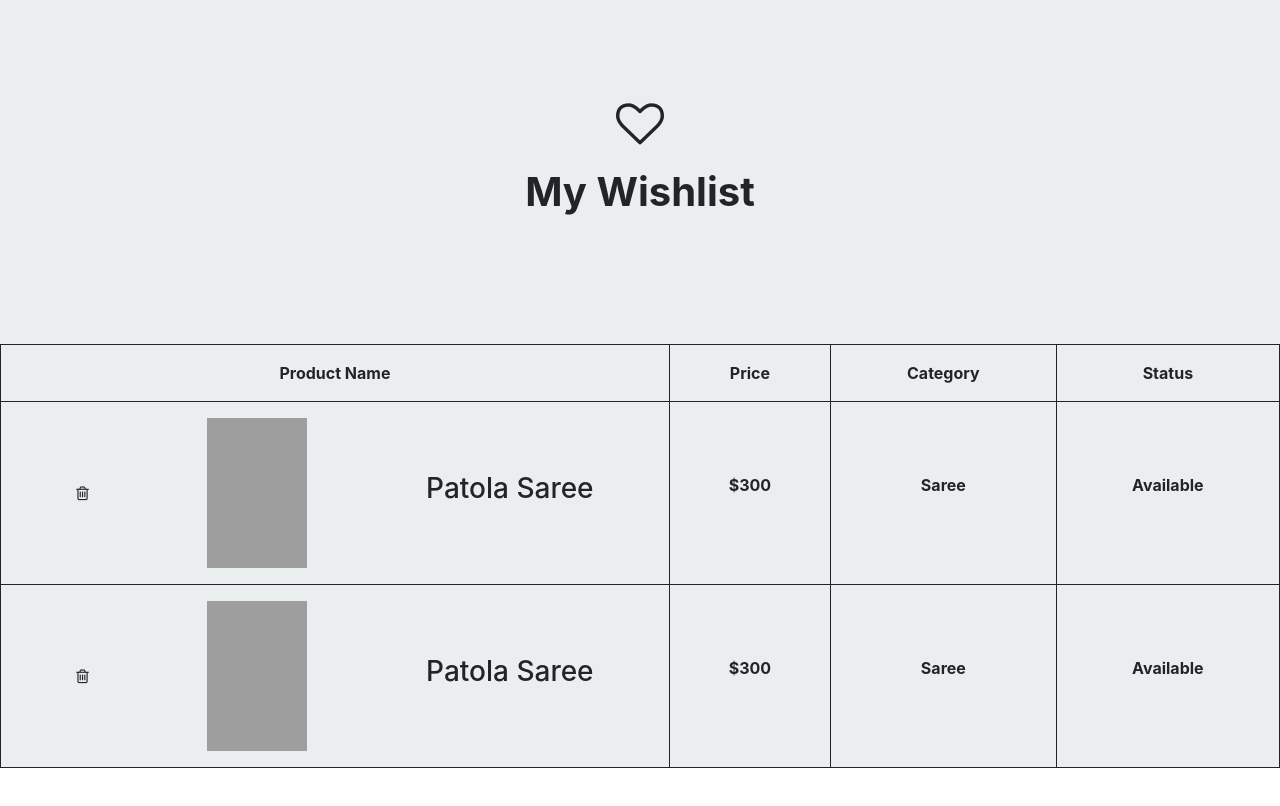
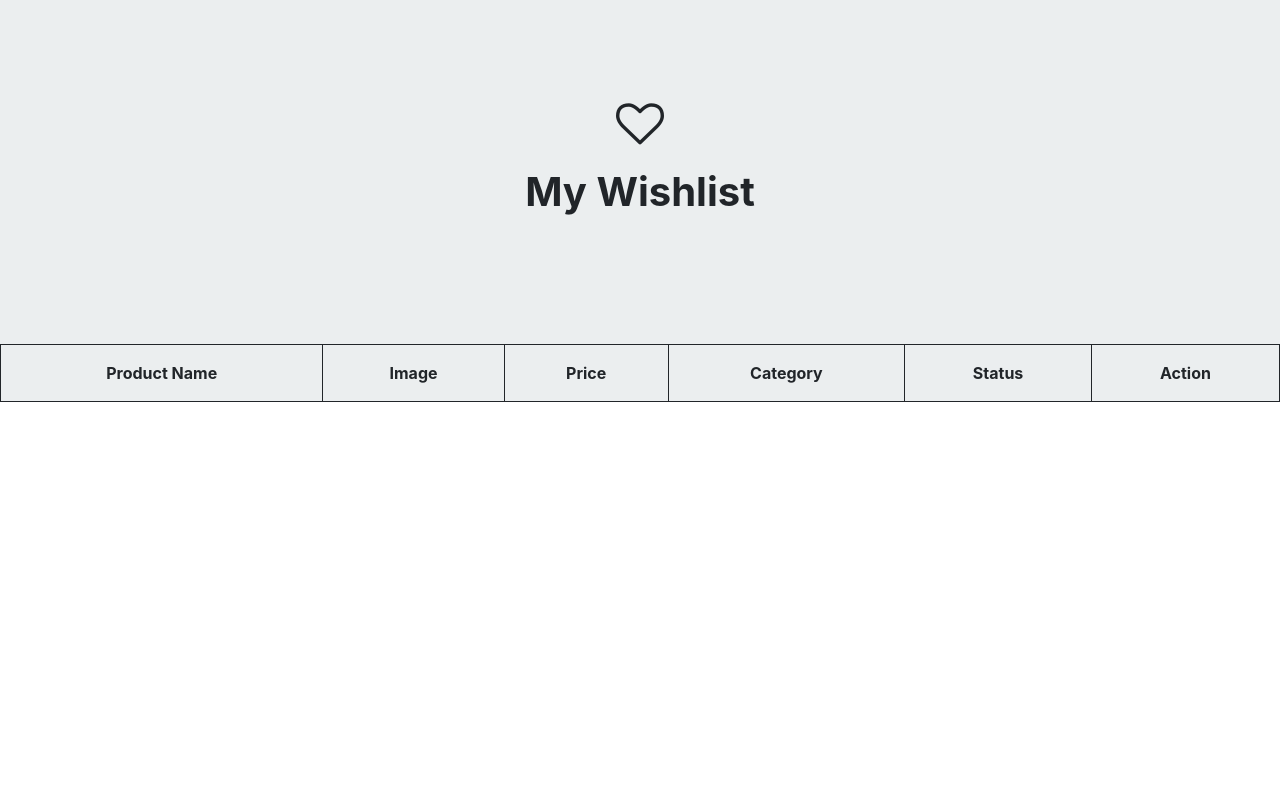
Before and after one commit to kajalkkl3011/Shopping_once_again, a React (Create React App) app: page /wishlist in a window 1280 px wide. Shown: the top 806 px of the page. Built offline with nearby package versions, Linux system fonts and the light colour scheme; grey boxes are pictures that could not be loaded.

Commit message:
Integrated add and remove item to wishlist and integrated add product to sell feature

```diff
--- a/src/Components/Login/Login.js
+++ b/src/Components/Login/Login.js
@@ -2,7 +2,7 @@ import React, { useState } from "react";
 import { Link } from "react-router-dom";
 import {useHistory} from "react-router-dom";
 import { Firebase } from "../../firebase/config";
-import Logo from "../../olx-logo.png";
+// import Logo from "../../olx-logo.png";
 import RoundLoading from "../Loading/RoundLoading";
 import "./Login.css";
 
--- a/src/Components/PostCards/PostCards.js
+++ b/src/Components/PostCards/PostCards.js
@@ -1,34 +1,44 @@
-import React,{useContext} from 'react'
-import Heart from '../../assets/Heart'
-import {useHistory} from "react-router-dom";
-import {PostContext} from "../../contextStore/PostContext";
-import "./postcards.css"
+import React, { useContext, useState } from "react";
+import Heart from "../../assets/Heart";
+import { useHistory } from "react-router-dom";
+import { PostContext } from "../../contextStore/PostContext";
+import "./postcards.css";
 
-function PostCards({product,index}) {
-    let {setPostContent} = useContext(PostContext)//at the time of onClick on post ,the specified post item assigned to postContent by setPostContent function and it will be stored in a global context PostContext
-
-    const history=useHistory()//at the time of onClick on post , we want redirect to the view post page
+function PostCards({ product, index }) {
+  let { setPostContent } = useContext(PostContext); //at the time of onClick on post ,the specified post item assigned to postContent by setPostContent function and it will be stored in a global context PostContext
+  const [wishListItem, setWishListItem] = useState(JSON.parse(localStorage.getItem("wishlistItem")) || [])
+  const history = useHistory(); //at the time of onClick on post , we want redirect to the view post page
 
   const addToWishlist = (product) => {
-      const products = JSON.parse(localStorage.getItem('products')) || [];
-      const index = products.findIndex(pr => pr.id === product.id);
-      if(index !== -1) {
-        products.splice(index, 1);
+    const wishlistItem = [...wishListItem];
+    const index = wishlistItem.findIndex((pr) => pr.id === product.id);
+    if (index !== -1) {
+      wishlistItem.splice(index, 1);
     } else {
-        products.push(product);
+      wishlistItem.push(product);
     }
-      localStorage.setItem('products', JSON.stringify(products));
+    localStorage.setItem("wishlistItem", JSON.stringify(wishlistItem));
+    setWishListItem(wishlistItem);
+  };
+
+  const getWishListColor =() =>{
+    // const wishlistItem = JSON.parse(localStorage.getItem("wishlistItem")) || [];
+    const index = wishListItem.findIndex((pr) => pr.id === product.id);
+    return index > -1 ? "red": "black"
   }
 
   return (
-      <div className="card" key={index} onClick={()=>{
+    <div className="card" key={index}>
+      <div className="favorite" onClick={() => addToWishlist(product)}>
+        <Heart color={getWishListColor()}></Heart>
+      </div>
+      <div
+        onClick={() => {
           setPostContent(product);
           history.push("/view");
           // addToWishlist(product);
-      }}>
-        <div className="favorite">
-          <Heart></Heart>
-        </div>
+        }}
+      >
         <div className="image">
           <img src={product.url} alt="" />
         </div>
@@ -41,8 +51,8 @@ function PostCards({product,index}) {
           <span>{product.createdAt}</span>
         </div>
       </div>
-
-    )
+    </div>
+  );
 }
 
-export default PostCards
+export default PostCards;
--- a/src/Components/PostCards/postcards.css
+++ b/src/Components/PostCards/postcards.css
@@ -10,12 +10,16 @@
 
   .card .favorite {
     display: flex;
+    position: absolute;
+    right: 10px;
+    top:5px;
     justify-content: flex-end;
     align-items: center;
   }
 
   .card .image {
     display: flex;
+    margin-top: 25px;
     justify-content: center;
     align-items: center;
   }
--- a/src/Components/Signup/Signup.js
+++ b/src/Components/Signup/Signup.js
@@ -1,6 +1,6 @@
 import React, { useState } from "react";
 import { Link } from "react-router-dom";
-import Logo from "../../olx-logo.png";
+// import Logo from "../../olx-logo.png";
 import "./Signup.css";
 import { Firebase } from "../../firebase/config";
 import { useHistory } from "react-router";
--- a/src/Pages/wishlist.js
+++ b/src/Pages/wishlist.js
@@ -1,65 +1,78 @@
-import React from 'react'
+import React, {useState} from "react";
 
+const  WishList = (props)=> {
+  const [wishListItem, setWishListItem] = useState(
+    JSON.parse(localStorage.getItem("wishlistItem")) || []
+  );
 
-function wishList(props) {
+  const removeProductFromWishlist=(index)=>{
+      let updatedWishList = [...wishListItem];
+      updatedWishList.splice(index,1);
+      setWishListItem(updatedWishList)
+      localStorage.setItem("wishlistItem", JSON.stringify(updatedWishList));
+  }
+
+  const renderRows = () => {
+      return wishListItem.map((item, index)=>{
           return (
-        <div className='main-div'>
-            <div className='main-wrapper'>
-                <div className='header-wrapper'>
-                <i className="fa fa-heart-o wishlist-icon" aria-hidden="true"></i>
-                <h1>My Wishlist</h1>
-                </div>
-                <div className='table-wrapper'>
-                    <table className='wishlist-table'>
-                        <thead>
-                            <th>Product Name</th>
-                            <th>Price</th>
-                            <th>Category</th>
-                            <th>Status</th>
-                        </thead>
-                        <tbody>
+            <tr>
             <td>
               <div className="wishlist-item">
 
-                            <i className="fa fa-trash-o" aria-hidden="true"></i>
-                            <img src="https://rukminim2.flixcart.com/image/332/398/kwqq1zk0/sari/o/c/w/free-coco-m-maroon-shop-lady-unstitched-original-imag9csmf8ac4xza.jpeg?q=50" alt="" className='wishlist-img'/>
-                            <h3>Patola Saree</h3>
+                <h3>{item.name}</h3>
               </div>
             </td>
             <td>
-                                <p>$300</p>
+            <img
+                  src={item.url}
+                  alt=""
+                  className="wishlist-img"
+                />
             </td>
             <td>
-                                <p>Saree</p>
+              <p>{item.price}</p>
+            </td>
+            <td>
+              <p>{item.category}</p>
             </td>
             <td>
               <p>Available</p>
             </td>
-                        </tbody>
+            <td>
+            <i className="fa fa-trash-o" aria-hidden="true" onClick={()=>removeProductFromWishlist(index)}></i>
+            </td>
+          </tr>
+          )
+      })
+  };
+
+  return (
+    <div className="main-div">
+      <div className="main-wrapper">
+        <div className="header-wrapper">
+          <i className="fa fa-heart-o wishlist-icon" aria-hidden="true"></i>
+          <h1>My Wishlist</h1>
+        </div>
+        <div className="table-wrapper">
+          <table className="wishlist-table">
+            <thead>
+              <tr>
+                <th>Product Name</th>
+                <th>Image</th>
+                <th>Price</th>
+                <th>Category</th>
+                <th>Status</th>
+                <th>Action</th>
+              </tr>
+            </thead>
             <tbody>
-                        <td>
-                                <div className="wishlist-item">
-
-                            <i className="fa fa-trash-o" aria-hidden="true"></i>
-                            <img src="https://rukminim2.flixcart.com/image/332/398/kwqq1zk0/sari/o/c/w/free-coco-m-maroon-shop-lady-unstitched-original-imag9csmf8ac4xza.jpeg?q=50" alt="" className='wishlist-img'/>
-                            <h3>Patola Saree</h3>
-                                </div>
-                            </td>
-                            <td>
-                                <p>$300</p>
-                            </td>
-                            <td>
-                                <p>Saree</p>
-                            </td>
-                            <td>
-                                <p>Available</p>
-                            </td>
+              {renderRows()}
             </tbody>
           </table>
         </div>
       </div>
     </div>
-    )
+  );
 }
 
-export default wishList
+export default WishList;
--- a/src/assets/Heart.js
+++ b/src/assets/Heart.js
@@ -1,13 +1,13 @@
 import React from 'react'
 
-export default function Heart() {
+export default function Heart({color}) {
     return(
         <svg
         width="24px"
         height="24px"
         viewBox="0 0 1024 1024"
         data-aut-id="icon"
-
+        fill={color || "black"}
         fillRule="evenodd"
       >
         <path
--- a/src/assets/OlxLogo.js
+++ b/src/assets/OlxLogo.js
@@ -2,7 +2,6 @@ import React from 'react'
 
 export default  function OlxLogo() {
     return(
-
-        <a href="#"><div className="brand-text"><i className="fa fa-shopping-bag" ></i>SOA </div> </a>
+        <a href="/"><div className="brand-text"><i className="fa fa-shopping-bag" ></i>SOA </div> </a>
       )
 }
--- /dev/null
+++ b/src/constant/constant.js
@@ -0,0 +1,105 @@
+const postData = [
+    {
+      "description": "Pure Cotten washable",
+      "price": "1200",
+      "url": "https://www.aishwaryadesignstudio.com/content/images/thumbs/0069984_glitzy-pink-designer-saree-with-resham_900.jpeg",
+      "category": "Saree",
+      "userId": "tM7GGDGqDHR6tDm0oUOizPMmA6f2",
+      "createdAt": "Sat Oct 30 2021",
+      "name": "Saari",
+      "id": "z8ZlXPC9a3ZzRBOJjNFO"
+    },
+    {
+      "name": "Saree",
+      "price": "2500",
+      "description": "Liquid Retina HD display · 15.5 cm / 6.1‑inch (diagonal) all-screen LCD Multi-Touch display with IPS technology",
+      "userId": "ANTsV5ja27W4Ym3nktxMjXxzsYu1",
+      "category": "Saree",
+      "createdAt": "Sat Oct 09 2021",
+      "url": "https://media.istockphoto.com/photos/pretty-indian-young-hindu-bride-in-studio-shot-picture-id1270784869?k=20&m=1270784869&s=612x612&w=0&h=SR4orhmXYOabF3fY27WWuyGqZcnwQRwBADHueUG_dMY=",
+      "id": "sO6Qsdb1mDIFiQ6g6SgY"
+    },
+    {
+      "createdAt": "Sat Oct 09 2021",
+      "userId": "GLDzj1StSuQB7yZi6kS83JOrTfM2",
+      "url": "https://assets.panashindia.com/media/catalog/product/cache/1/image/9df78eab33525d08d6e5fb8d27136e95/3/1/310mw07.jpg",
+      "category": "Kurta Payjama",
+      "name": "Kurta Payjama",
+      "price": "480000",
+      "description": "Less used .. ONAM offer.. great mileage around 5km..",
+      "id": "ii7jM0k5E7kXDuKxbwhM"
+    },
+    {
+      "url": "https://images.indianexpress.com/2021/05/gold-jewellery_1200-Copy.jpg",
+      "price": "859000",
+      "description": "BMW i8 is a lovely vehicle to drive even though it’s lacking. It hugs the road and commands attention. It’s thrilling in a way that few cars can achieve without speed. Sure, it’s quick, but it won’t set track records or quarter-mile times.",
+      "name": "Jewellery",
+      "userId": "GLDzj1StSuQB7yZi6kS83JOrTfM2",
+      "createdAt": "Sat Oct 09 2021",
+      "category": "Jewellery",
+      "id": "g4kYmJsCPp5wUvZcVIW9"
+    },
+    {
+      "url": "https://cdn.shopify.com/s/files/1/2482/1950/products/0019_Lashkaraa_202110663-Copy_640x.jpg?v=1616021820",
+      "name": "Lengha Choli",
+      "createdAt": "Sat Oct 09 2021",
+      "description": "Create detailed DSLR quality pictures and cinematic Full HD movies with ease, even in difficult low light situations, using the 24.1 Megapixel EOS 2000D",
+      "userId": "AKf07OwwtZNxF7PELpEhbly7CV63",
+      "category": "Lengha Choli",
+      "price": "52499",
+      "id": "QHhcfbonVDqCYFnWU9kx"
+    },
+    {
+      "price": "58000",
+      "url": "https://m.media-amazon.com/images/I/91dObdLJ5gL._UL1500_.jpg",
+      "category": "Tops",
+      "name": "Tops",
+      "createdAt": "Sat Oct 09 2021",
+      "description": "Nikon's EXPEED image processor combined with an outstanding autofocus system and the ability to shoot at ISO 25,600",
+      "id": "NmXsHLJHPUNHWr68aJUz"
+    },
+    {
+      "category": "Plaza",
+      "description": "fresh sealed box ..",
+      "url": "https://5.imimg.com/data5/PQ/AP/MY-12584044/georgette-plazo-suit-500x500.jpg",
+      "userId": "GLDzj1StSuQB7yZi6kS83JOrTfM2",
+      "name": "Plaza",
+      "createdAt": "Sat Oct 09 2021",
+      "price": "62899",
+      "id": "DZiirQJCND7fWc4ozs5T"
+    },
+    {
+      "userId": "AKf07OwwtZNxF7PELpEhbly7CV63",
+      "description": " 188g, 7.3mm thickness · iOS 10.0.1, up to iOS 15 ",
+      "url": "https://static01.manyavar.com/uploads/dealimages/9443/zoomimages/refreshing-green-kurta-pajama-set-m301048-327-12.jpg",
+      "category": "Kurta Payjama",
+      "createdAt": "Sat Oct 09 2021",
+      "name": "Kurta Payjama",
+      "price": "18999",
+      "id": "7ibMWIOg3bWNE5EpACxw"
+    },
+    {
+      "createdAt": "Sat Oct 09 2021",
+      "userId": "GLDzj1StSuQB7yZi6kS83JOrTfM2",
+      "category": "Lahenga choli",
+      "description": "The 16” MacBook Pro comes configured with either a 2.6GHz 6-core i7 or a 2.3GHz 8-core i9 from Intel. These are the same processors as the 15” MacBook Pro came with. No advancements here is largely a function of Intel’s chip readiness. ",
+      "price": "92499",
+      "url": "https://webmerx.sgp1.cdn.digitaloceanspaces.com/vastraqueen/product_images/1618824719.Charismatic_Rama_Blue_Color_Beidal_Designer_Lehenga_Choli.jpg",
+      "name": "Lahenga choli",
+      "id": "12Hmf8P889bN8uPOjpL1"
+    },
+    {
+      "category": "Plaza",
+      "userId": "ANTsV5ja27W4Ym3nktxMjXxzsYu1",
+      "createdAt": "Mon Oct 11 2021",
+      "description": "Cotten washable",
+      "price": "48000",
+      "name": "Plaza",
+      "url": "https://5.imimg.com/data5/BI/HP/CO/SELLER-42821634/new-design-wedding-party-wear-plazo-suit-500x500.jpeg",
+      "id": "rWNfwELgOmJWpCcE6vuA"
+    },
+  ]
+
+  export {
+      postData
+  }
```
Also changed, not shown: src/Components/Create/Create.js (+32 -25 lines), src/Components/Posts/Posts.js (+26 -17 lines), src/Components/View/View.js (+7 -1 lines). Lines whose indentation alone changed are shown as unchanged.
